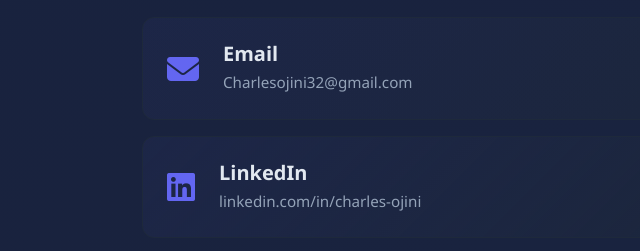
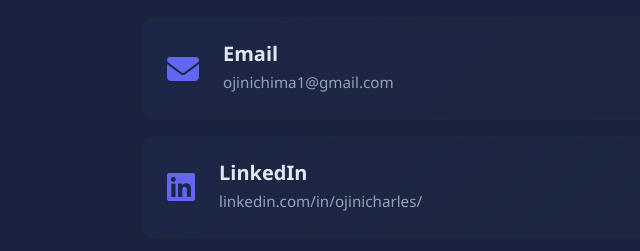
Before and after one commit to CHARLESojini/my-portfolio, a plain HTML site: page index.html in a window 1280 px wide. Shown: the part 5508-5759 px from the top of the page, 225-865 px from the left. Drawn offline with nearby package versions, Linux system fonts and the light colour scheme.

Commit message:
fix: correct LinkedIn profile URL and update contact email
Co-Authored-By: Claude Sonnet 4.6 <noreply@anthropic.com>

```diff
--- a/index.html
+++ b/index.html
@@ -451,18 +451,18 @@
                         I'm currently open to opportunities in Boston and actively seeking Data Engineer positions. Whether you have a question or just want to say hi, feel free to reach out!
                     </p>
                     <div class="contact-methods">
-                        <a href="mailto:Charlesojini32@gmail.com" class="contact-method">
+                        <a href="mailto:ojinichima1@gmail.com" class="contact-method">
                             <i class="fas fa-envelope"></i>
                             <div>
                                 <h5>Email</h5>
-                                <p>Charlesojini32@gmail.com</p>
+                                <p>ojinichima1@gmail.com</p>
                             </div>
                         </a>
-                        <a href="https://www.linkedin.com/in/charles-ojini" target="_blank" rel="noopener noreferrer" class="contact-method">
+                        <a href="https://www.linkedin.com/in/ojinicharles/" target="_blank" rel="noopener noreferrer" class="contact-method">
                             <i class="fab fa-linkedin"></i>
                             <div>
                                 <h5>LinkedIn</h5>
-                                <p>linkedin.com/in/charles-ojini</p>
+                                <p>linkedin.com/in/ojinicharles/</p>
                             </div>
                         </a>
                         <a href="https://github.com/CHARLESojini" target="_blank" rel="noopener noreferrer" class="contact-method">
@@ -483,9 +483,9 @@
         <div class="container text-center">
             <p>&copy; 2026 Chima Charles Ojini. All rights reserved.</p>
             <div class="social-links">
-                <a href="https://www.linkedin.com/in/charles-ojini" target="_blank" rel="noopener noreferrer"><i class="fab fa-linkedin"></i></a>
+                <a href="https://www.linkedin.com/in/ojinicharles/" target="_blank" rel="noopener noreferrer"><i class="fab fa-linkedin"></i></a>
                 <a href="https://github.com/CHARLESojini" target="_blank" rel="noopener noreferrer"><i class="fab fa-github"></i></a>
-                <a href="mailto:Charlesojini32@gmail.com"><i class="fas fa-envelope"></i></a>
+                <a href="mailto:ojinichima1@gmail.com"><i class="fas fa-envelope"></i></a>
             </div>
         </div>
     </footer>
```
